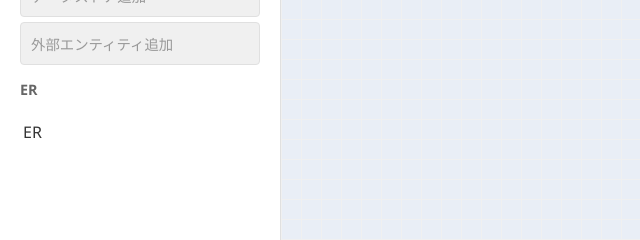
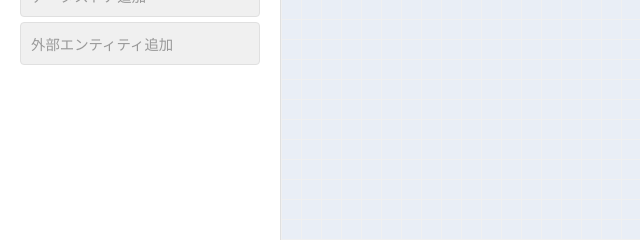
Before and after one commit to MasayukiFukada/Flowra, a plain HTML site: page index.html in a window 1280 px wide. Shown: the part 202-442 px from the top of the page, 0-640 px from the left. Drawn offline with Linux system fonts and the light colour scheme.

Commit message:
chore: 微調整

```diff
--- a/flowra.js
+++ b/flowra.js
@@ -208,7 +208,7 @@ document.addEventListener('DOMContentLoaded', () => {
 
         // 図形がクリックされた場合
         if (target) {
-            // 編集モードの場合のみ図形操作を許可
+            // データフローの追加・削除は編集モードでのみ許可
             if (isEditMode()) {
                 if (currentMode === 'drawing-flow-end' && target !== flowStartElement) {
                     addDataFlow(flowStartElement, target);
@@ -220,6 +220,9 @@ document.addEventListener('DOMContentLoaded', () => {
                     setMode('normal');
                     return;
                 }
+            }
+
+            // 図形のドラッグは常に許可 (currentModeが'normal'の場合)
             if (currentMode === 'normal') {
                 e.preventDefault();
                 activeElement = target;
@@ -234,7 +237,6 @@ document.addEventListener('DOMContentLoaded', () => {
 
                 document.addEventListener('mousemove', onMouseMove);
                 document.addEventListener('mouseup', onMouseUp);
-                }
             }
         // 図形以外（キャンバス背景）がクリックされた場合
         } else {
--- a/index.html
+++ b/index.html
@@ -18,10 +18,7 @@
                     <button id="add-datastore" class="menu-item-button">データストア追加</button>
                     <button id="add-entity" class="menu-item-button">外部エンティティ追加</button>
                 </div>
-                <div class="menu-section">
-                    <h3>ER</h3>
-                    <a href="#" class="menu-item">ER</a>
-                </div>
+
             </nav>
         </aside>
 
```
Lines whose indentation alone changed are shown as unchanged.
